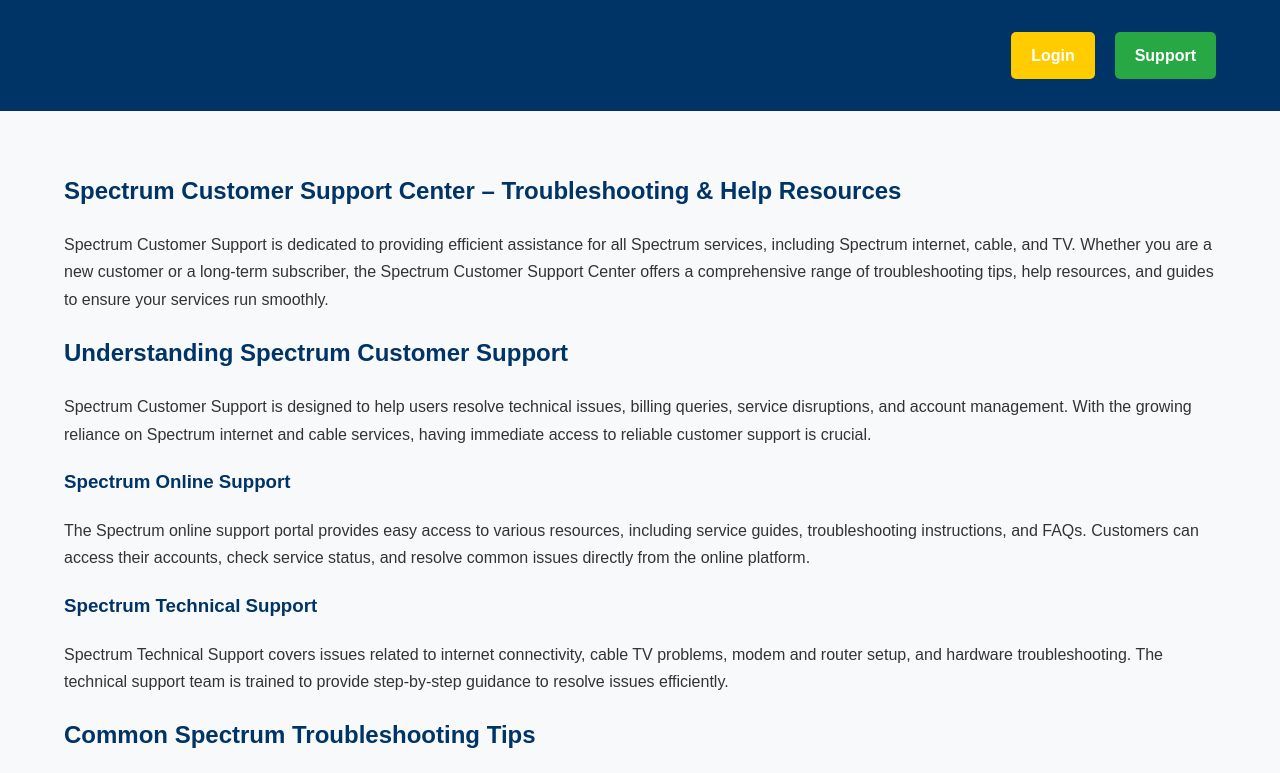
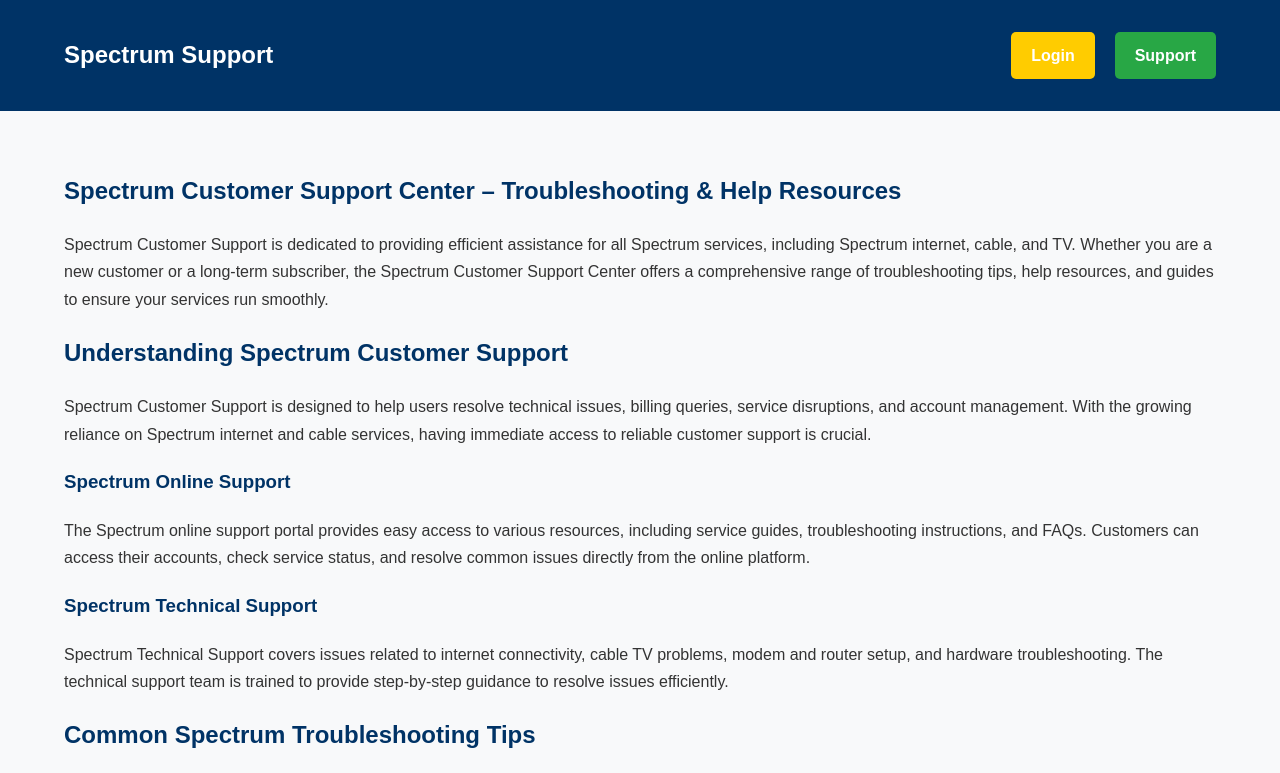
Before and after one commit to lexismith8976-ai/Spectrumcustomersupport, a plain HTML site: page index.html in a window 1280 px wide. Shown: the top 773 px of the page. Drawn offline with Linux system fonts and the light colour scheme.

Commit message:
Update index.html

```diff
--- a/index.html
+++ b/index.html
@@ -108,7 +108,7 @@
         <div class="container">
             <nav>
                 <div class="logo">
-                    <h2>Spectrum Support</h2>
+                    <h1>Spectrum Support</h1>
                 </div>
                 <div class="nav-links">
                     <a href="https://aclogportal.com/spectrum-login" class="btn login-btn">Login</a>
```
